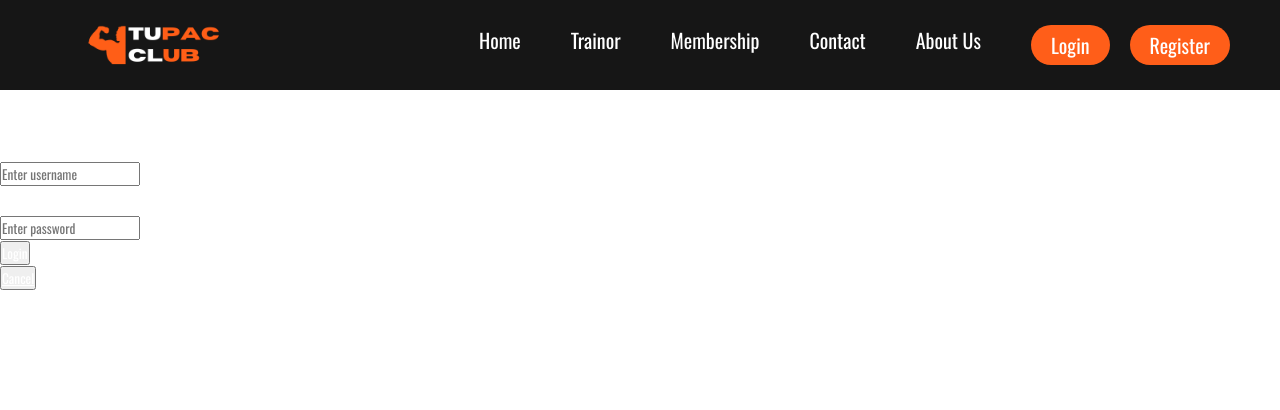
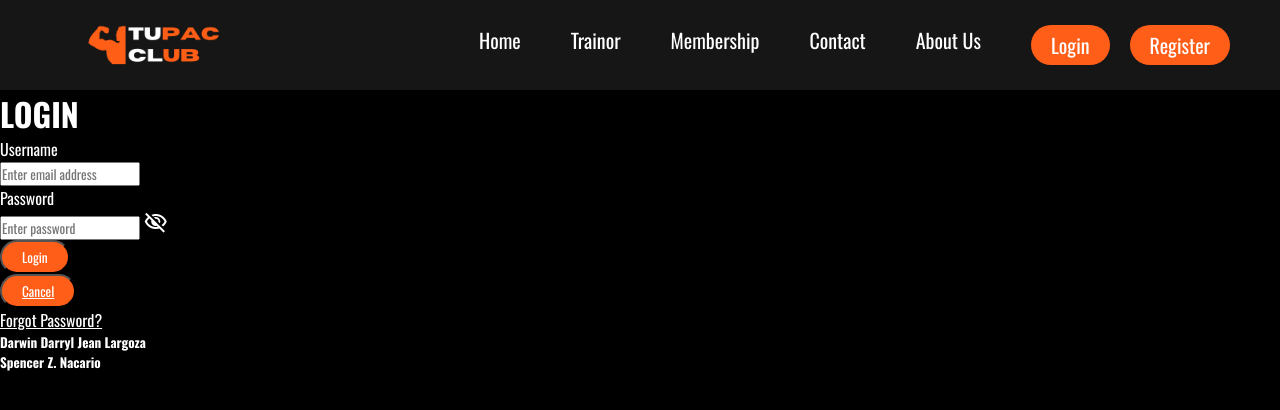
Before and after one commit to Dadaisuk1/IM_1-Summer, a PHP site: page /login.php in a window 1280 px wide. Shown: the top 410 px of the page. Run offline with PHP 8.4, Linux system fonts and the light colour scheme.

Commit message:
new changes

```diff
--- /dev/null
+++ b/PROJECT/css/login.css
@@ -0,0 +1,27 @@
+@import url('https://fonts.googleapis.com/css2?family=Oswald:wght@200..700&display=swap');
+
+* {
+    margin: 0;
+    padding: 0;
+    box-sizing: border-box;
+    font-family: 'Oswald', sans-serif;
+    font-style: normal;
+}
+
+body {
+    background-color: black;
+}
+
+.container {
+    color: #ffffff;
+}
+.container input[type='text'],
+input[type='password'] {
+    color: #000000;
+}
+
+.buttons button {
+    background-color: #FF5E19;
+    padding: 5px 20px 5px;
+    border-radius: 200px;
+}
--- a/PROJECT/login.php
+++ b/PROJECT/login.php
@@ -8,7 +8,7 @@
     <meta charset="UTF-8">
     <meta name="viewport" content="width=device-width, initial-scale=1.0">
     <link rel="stylesheet" href="https://fonts.googleapis.com/css2?family=Material+Symbols+Outlined:opsz,wght,FILL,GRAD@24,400,0,0" />
-    <link rel="stylesheet" href="css/style.css">
+    <link rel="stylesheet" href="css/login.css">
     <script src="js/visibility.js" defer></script>
 </head>
 <body>
@@ -17,15 +17,16 @@
             <div class="head">
                 <h1>LOGIN</h1>
             </div>
+            <form action="POST">
                 <div class="container">
-                <div class="input_username">
+                    <div class="input_email">
                         <label>Username</label><br>
-                    <input type="text" placeholder="Enter username" id="username" required>
+                        <input type="text" placeholder="Enter email address" name="txtemail" required>
                     </div>
 
                     <div class="input_password">
                         <label>Password</label><br>
-                    <input type="password" placeholder="Enter password" id="password" required>
+                        <input type="password" placeholder="Enter password" name="txtpassword" required>
                         <span class="material-symbols-outlined pass_icon" onclick="togglePasswordVisibility('password')" id="pass_icon">
                             visibility_off
                         </span>
@@ -33,7 +34,7 @@
 
                     <div class="buttons">
                         <div class="button">
-                        <button type="submit" name="login_button" id="login_button">Login</button>
+                            <button type="submit" name="bttnLogin">Login</button>
                         </div>
 
                         <div class="button">
@@ -45,11 +46,44 @@
                         <a href="#">Forgot Password?</a>
                     </div>
                 </div>
+            </form>
+
         </div>
     </form>
 </body>
 </html>
 
 <?php
+	if(isset($_POST['bttnLogin'])){
+		$email=$_POST['txtemail'];
+		$pwd=$_POST['txtpassword'];
+		//check tbluseraccount if username is existing
+		$sql ="Select * from tbluseraccount where email='".$email."'";
+
+		$result = mysqli_query($connection,$sql);
+
+		$count = mysqli_num_rows($result);
+		$row = mysqli_fetch_array($result);
+
+		if($count== 0){
+			echo "<script language='javascript'>
+						alert('username not existing.');
+				  </script>";
+		}else if($row[3] != $pwd) {
+			echo "<script language='javascript'>
+						alert('Incorrect password');
+				  </script>";
+		}else{
+			$_SESSION['username']=$row[0];
+			header("location: dashboard.php");
+		}
+
+
+	}
+
+
+?>
+
+<?php
     require_once 'includes/footer.php';
 ?>
```
Also changed, not shown: PROJECT/connect.php (added, +8 -0 lines), PROJECT/css/register.css (added, +29 -0 lines), PROJECT/register.php (+100 -1 lines). Lines whose indentation alone changed are shown as unchanged.
